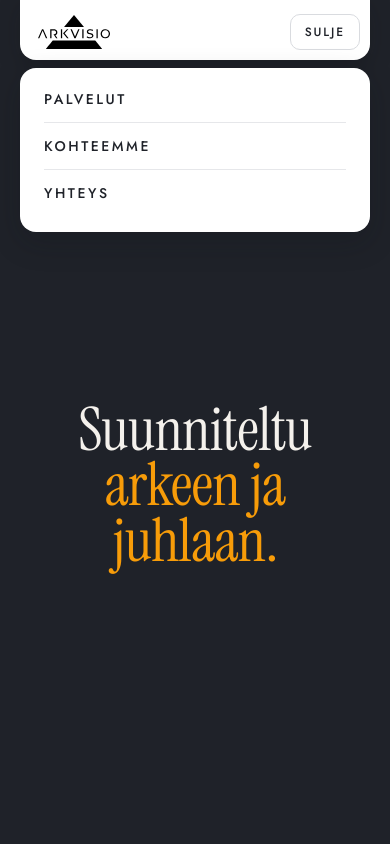
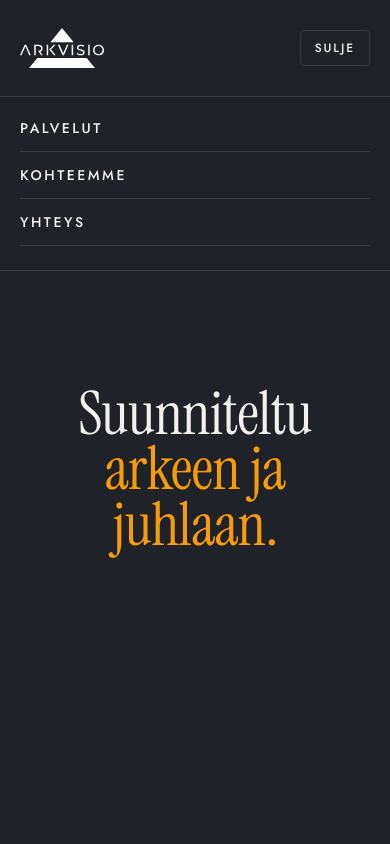
Before and after one commit to arkvisio-aleksei/www.arkvisio.fi, a plain HTML site: page index.html in a window 390 px wide. Both pictures are taken after a click on the button "VALIKKO". Shown: the top 844 px of the page. Drawn offline with Linux system fonts and the light colour scheme.

Commit message:
Yläpalkki takaisin läpinäkyväksi, valkoinen logo

```diff
--- a/css/tyylit.css
+++ b/css/tyylit.css
@@ -94,24 +94,21 @@ a { color: inherit; }
     url("../assets/images/hero.jpg");
   background-size: cover; background-position: center right;
 }
-/* Yläpalkki: valkoinen, pyöreäkulmainen kortti, joka kelluu sivun päällä kaikilla sivuilla.
-   Leveys on sama kuin .kehys-sisällöllä; vieritettäessä (js/valikko.js: html.rullattu) se nousee lähemmäs yläreunaa. */
-.yla { position: fixed; top: 0; left: var(--reuna); right: var(--reuna-o); z-index: 60;
-  max-width: calc(var(--leveys) - 40px); margin-inline: auto;
-  display: flex; align-items: center; gap: 32px; padding: 18px 14px 14px 24px;
-  background: #fff; border-radius: 0 0 16px 16px; box-shadow: 0 6px 24px rgba(15, 17, 22, .18);
-  transition: padding .25s ease, box-shadow .25s ease; }
-.rullattu .yla { padding-top: 12px; padding-bottom: 10px; box-shadow: 0 8px 28px rgba(15, 17, 22, .26); }
-.yla + * { margin-top: 112px; }              /* tila kiinteän palkin alla */
+/* Yläpalkki seuraa vieritystä kaikilla sivuilla. Sisältö on samassa linjassa kuin .kehys;
+   vieritettäessä (js/valikko.js: html.rullattu) palkki tiivistyy ja saa tumman, sumennetun taustan. */
+.yla { position: fixed; top: 0; left: 0; right: 0; z-index: 60; display: flex; align-items: center; gap: 32px;
+  padding: 28px calc(max(0px, (100% - var(--leveys)) / 2) + var(--reuna-o)) 28px calc(max(0px, (100% - var(--leveys)) / 2) + var(--reuna));
+  border-bottom: 1px solid transparent; transition: padding .25s ease, background-color .25s ease, border-color .25s ease; }
+.rullattu .yla { padding-block: 14px; background: rgba(31, 34, 41, .86); -webkit-backdrop-filter: blur(12px); backdrop-filter: blur(12px); border-bottom-color: var(--grafiitti-3); }
+.yla + * { margin-top: 96px; }               /* tila kiinteän palkin alla */
 /* Palkki on yläosan sisällä: yläosa pääsisällön (main, z-index 1) yläpuolelle, ettei sisältö peitä palkkia */
 .paakuva, .alasivu-yla { position: relative; z-index: 2; }
 html { scroll-padding-top: 84px; }
-.logo { display: block; line-height: 0; }
-.logo img { width: 72px; height: auto; }
-.valikko { display: flex; gap: 30px; margin-left: auto; padding-right: 10px; }
-.valikko a { text-decoration: none; font: 500 12px/1 var(--fontti-teksti); letter-spacing: .18em; text-transform: uppercase; color: #4A4F5A; padding-block: 8px; border-bottom: 1px solid transparent; }
-.valikko a:hover { color: var(--grafiitti); border-bottom-color: var(--vision-oranssi); }
-.valikko-nappi { display: none; margin-left: auto; background: none; border: 1px solid #D9DBDF; color: var(--grafiitti); border-radius: 10px; padding: 11px 14px; font: 500 12px/1 var(--fontti-teksti); letter-spacing: .16em; text-transform: uppercase; cursor: pointer; }
+.logo img { width: 84px; height: auto; }
+.valikko { display: flex; gap: 30px; margin-left: auto; }
+.valikko a { text-decoration: none; font: 500 12px/1 var(--fontti-teksti); letter-spacing: .18em; text-transform: uppercase; color: var(--vaalea-2); padding-block: 8px; border-bottom: 1px solid transparent; }
+.valikko a:hover { color: var(--vaalea); border-bottom-color: var(--vision-oranssi); }
+.valikko-nappi { display: none; margin-left: auto; background: none; border: 1px solid var(--grafiitti-3); color: var(--vaalea); border-radius: var(--pyoristys); padding: 11px 14px; font: 500 12px/1 var(--fontti-teksti); letter-spacing: .16em; text-transform: uppercase; cursor: pointer; }
 
 /* Pääkuvassa iskulause keskellä */
 .paakuva-keski { min-height: calc(100svh - 96px); display: grid; place-content: center; text-align: center; padding-block: clamp(40px, 6vw, 80px); }
@@ -287,14 +284,12 @@ main, .alatunniste { position: relative; z-index: 1; }
 @media (max-width: 760px) {
   .valikko-nappi { display: inline-flex; }
   .valikko {
-    display: none; position: absolute; left: 0; right: 0; top: calc(100% + 8px); z-index: 20;
-    flex-direction: column; gap: 0; background: #fff; border-radius: 16px;
-    padding: 8px 24px 16px; box-shadow: 0 10px 30px rgba(15, 17, 22, .22);
+    display: none; position: absolute; left: 0; right: 0; top: 100%; z-index: 20;
+    flex-direction: column; gap: 0; background: var(--grafiitti);
+    padding: 8px var(--reuna-o) 24px var(--reuna); border-top: 1px solid var(--grafiitti-3); border-bottom: 1px solid var(--grafiitti-3);
   }
   .valikko.auki { display: flex; }
-  .valikko a { padding-block: 16px; font-size: 14px; color: var(--grafiitti); border-bottom: 1px solid #E6E7EA; }
-  .valikko a:last-child { border-bottom: 0; }
-  .yla { padding: 14px 10px 10px 18px; }
+  .valikko a { padding-block: 16px; font-size: 14px; color: var(--vaalea); border-bottom: 1px solid var(--grafiitti-3); }
   .paakuva-kuva.kuvalla { background-image: linear-gradient(0deg, var(--grafiitti) 10%, rgba(31, 34, 41, .75) 60%, rgba(31, 34, 41, .55) 100%), url("../assets/images/hero.jpg"); }
 }
 @media (max-width: 620px) {
--- a/index.html
+++ b/index.html
@@ -21,7 +21,7 @@
     <div class="paakuva-kuva" aria-hidden="true"></div>
     <div class="kehys">
       <div class="yla">
-        <a class="logo" href="#"><img src="assets/logo/logo-musta.svg" alt="ArkVisio – etusivulle" width="84" height="40"></a>
+        <a class="logo" href="#"><img src="assets/logo/logo-valkoinen.svg" alt="ArkVisio – etusivulle" width="84" height="40"></a>
         <nav class="valikko" id="valikko" aria-label="Päävalikko">
           <a href="#palvelut">Palvelut</a>
           <a href="#kohteemme">Kohteemme</a>
```
Also changed, not shown: suunnittelu.html (+1 -1 lines), tutkimus.html (+1 -1 lines), tyomaa.html (+1 -1 lines).
